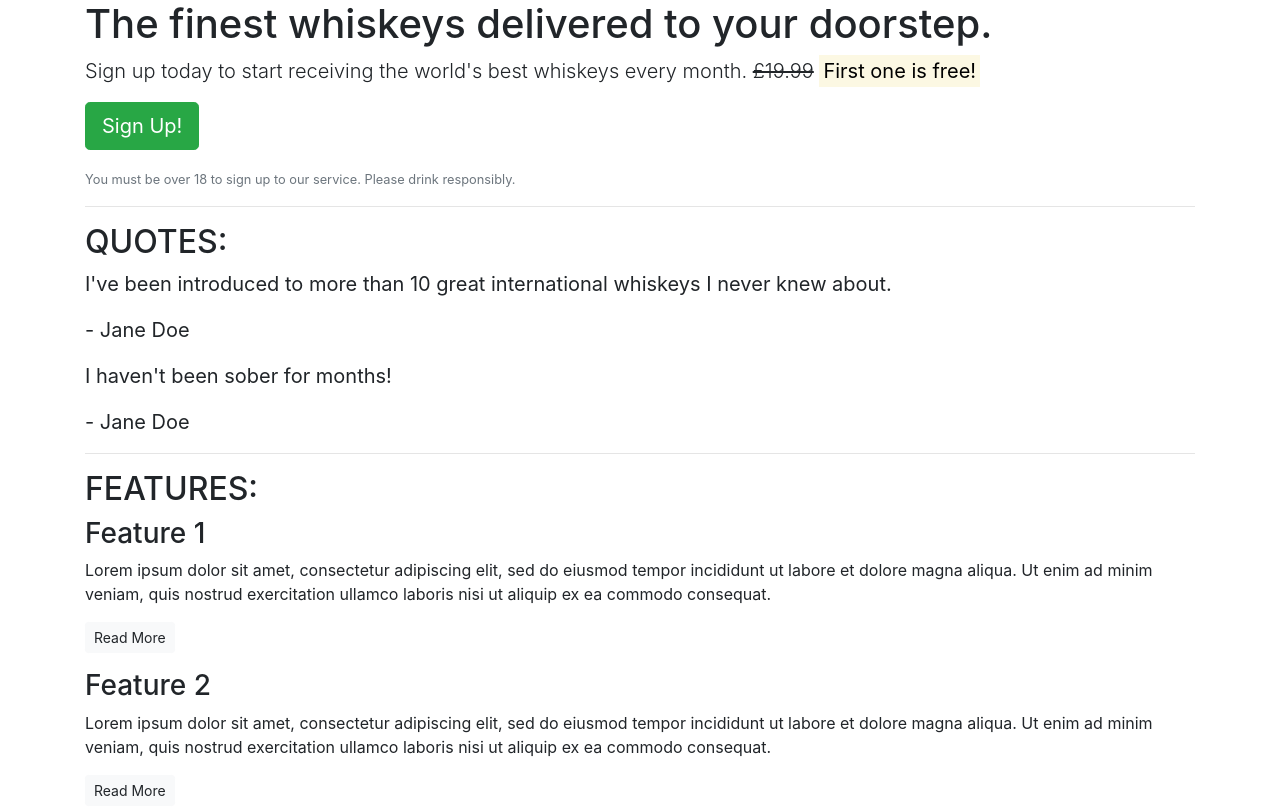
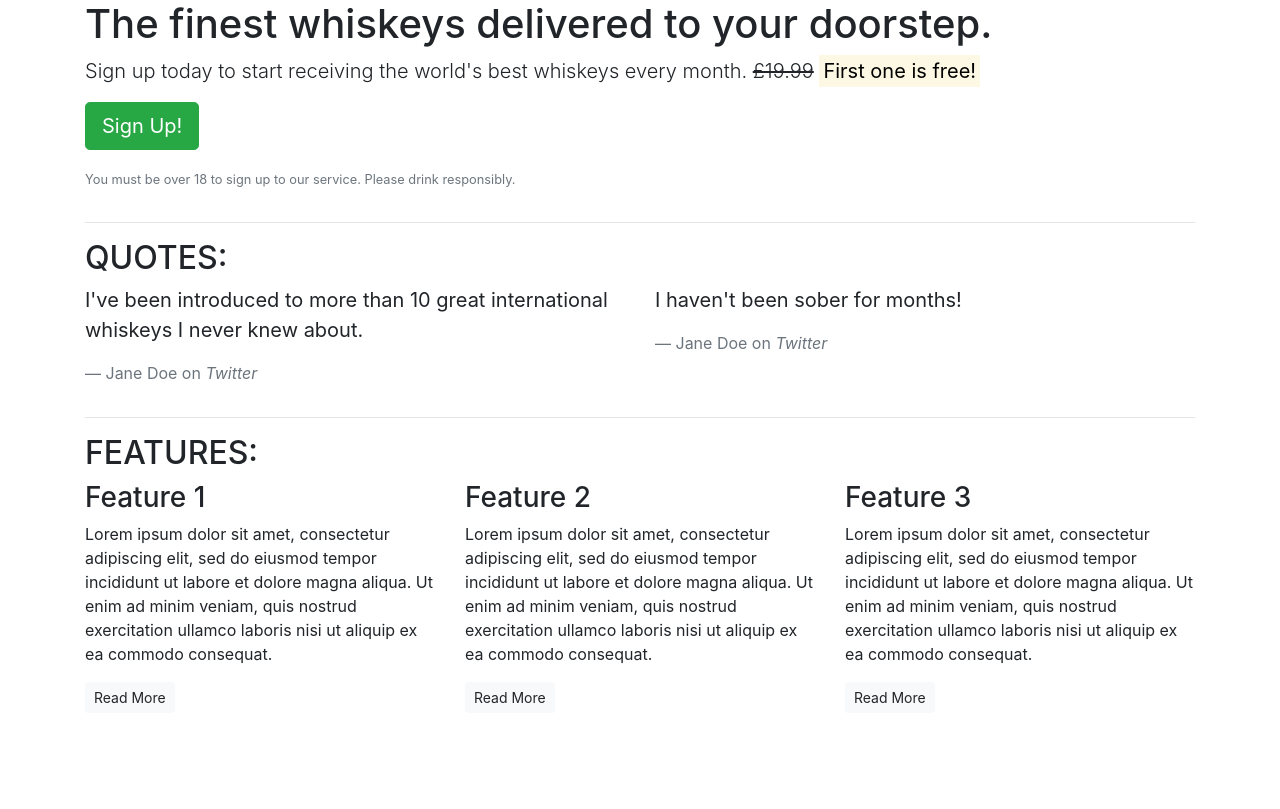
Before and after one commit to edenessame/bootstrap, a plain HTML site: page index.html in a window 1280 px wide. Shown: the top 809 px of the page. Drawn offline with nearby package versions, Linux system fonts and the light colour scheme.

Commit message:
add bootstrap  rows and cols

```diff
--- a/index.html
+++ b/index.html
@@ -14,8 +14,19 @@
 
 <body>
     <article class="container">
-        <!-- container is a class used by bootstrap to create a single centered column down the page -->
+        <!-- container is a class used by bootstrap to create a single centered column down the page
+        within the container class you then add row classes and then col classes within the rows-->
         <!-- Callout -->
+
+        <!-- row class creates a row on the screen that everything in the row is on-->
+        <div class="row">
+
+            <!-- col class must be a child of a row class, or it will break the layout, it splits the row into columns
+            col-12 is one item full width, col-6 = 2 halves, col-4 = 3 3rds, col-3 = 3 1/4s, right multiple ones with different size screens to change on screen size
+            eg class="col-12 col-md-6 col-lg-4" means on small screen its full screen, sm screen is first, on medium screen its half screen large screens its 3rds
+            "col-12 d-md-none" = full screen on sm screens, then hidden above medium: d= display md= medium none= hide
+            d-lg-block= if you have hidden an item on a medium screen, you must use this to make it appear on a large screen, or it will stay hidden -->
+            <div class="col-12">
                 <section class="callout">
                     <h1>The finest whiskeys delivered to your doorstep.</h1>
                     <p class="lead">Sign up today to start receiving the world's best whiskeys every month.
@@ -26,44 +37,67 @@
                     <p><button class="btn btn-lg btn-success">Sign Up!</button></p>
                     <p class="text-muted"><small>You must be over 18 to sign up to our service. Please drink responsibly.</small></p>
                 </section>
+            </div>
+        </div>
         <!-- /.callout -->
         <hr>
 
         <!-- Quotes -->
         <section class="quotes">
+            <div class="row">
+                <div class="col-12">
+                    <h2 class="text-uppercase">Quotes:</h2>
+                </div>
+            </div>
 
-            <!-- text-uppercase does what it says -->
-            <h2 class="text-uppercase">Quotes:</h2>
             <!-- blockquote is a built in bootstrap style -->
+            <div class="row">
+                <div class="col-12 col-md-6">
                     <blockquote class="blockquote">
                         <p>I've been introduced to more than 10 great international whiskeys I never knew about.</p>
-                <p>- Jane Doe</p>
+                        <footer class="blockquote-footer">Jane Doe on <cite title="Twitter">Twitter</cite></footer>
                     </blockquote>
+                </div>
+                <div class="col-12 col-md-6">
                     <blockquote class="blockquote">
                         <p>I haven't been sober for months!</p>
-                <p>- Jane Doe</p>
+                        <footer class="blockquote-footer">Jane Doe on <cite title="Twitter">Twitter</cite></footer>
                     </blockquote>
+                </div>
+            </div>
         </section>
         <!-- /.quotes -->
         <hr>
 
         <!-- Features -->
         <section class="features">
+            <div class="row">
+                <div class="col-12">
                     <h2 class="text-uppercase">Features:</h2>
+                </div>
+            </div>
+            <div class="row">
+                <div class="col-12 col-md-6 col-lg-4">
                     <div class="feature">
                         <h3>Feature 1</h3>
                         <p>Lorem ipsum dolor sit amet, consectetur adipiscing elit, sed do eiusmod tempor incididunt ut labore et dolore magna aliqua. Ut enim ad minim veniam, quis nostrud exercitation ullamco laboris nisi ut aliquip ex ea commodo consequat.</p>
                         <p><a class="btn btn-sm btn-light" href="">Read More</a></p>
                     </div>
+                </div>
+                <div class="col-12 col-md-6 col-lg-4">
                     <div class="feature">
                         <h3>Feature 2</h3>
                         <p>Lorem ipsum dolor sit amet, consectetur adipiscing elit, sed do eiusmod tempor incididunt ut labore et dolore magna aliqua. Ut enim ad minim veniam, quis nostrud exercitation ullamco laboris nisi ut aliquip ex ea commodo consequat.</p>
                         <p><a class="btn btn-sm btn-light" href="">Read More</a></p>
                     </div>
+                </div>
+                <div class="col-12 d-md-none d-lg-block col-lg-4">
                     <div class="feature">
                         <h3>Feature 3</h3>
                         <p>Lorem ipsum dolor sit amet, consectetur adipiscing elit, sed do eiusmod tempor incididunt ut labore et dolore magna aliqua. Ut enim ad minim veniam, quis nostrud exercitation ullamco laboris nisi ut aliquip ex ea commodo consequat.</p>
                         <p><a class="btn btn-sm btn-light" href="">Read More</a></p>
+                    </div>
+                </div>
             </div>
         </section>
         <!-- /.features -->
```
Lines whose indentation alone changed are shown as unchanged.
